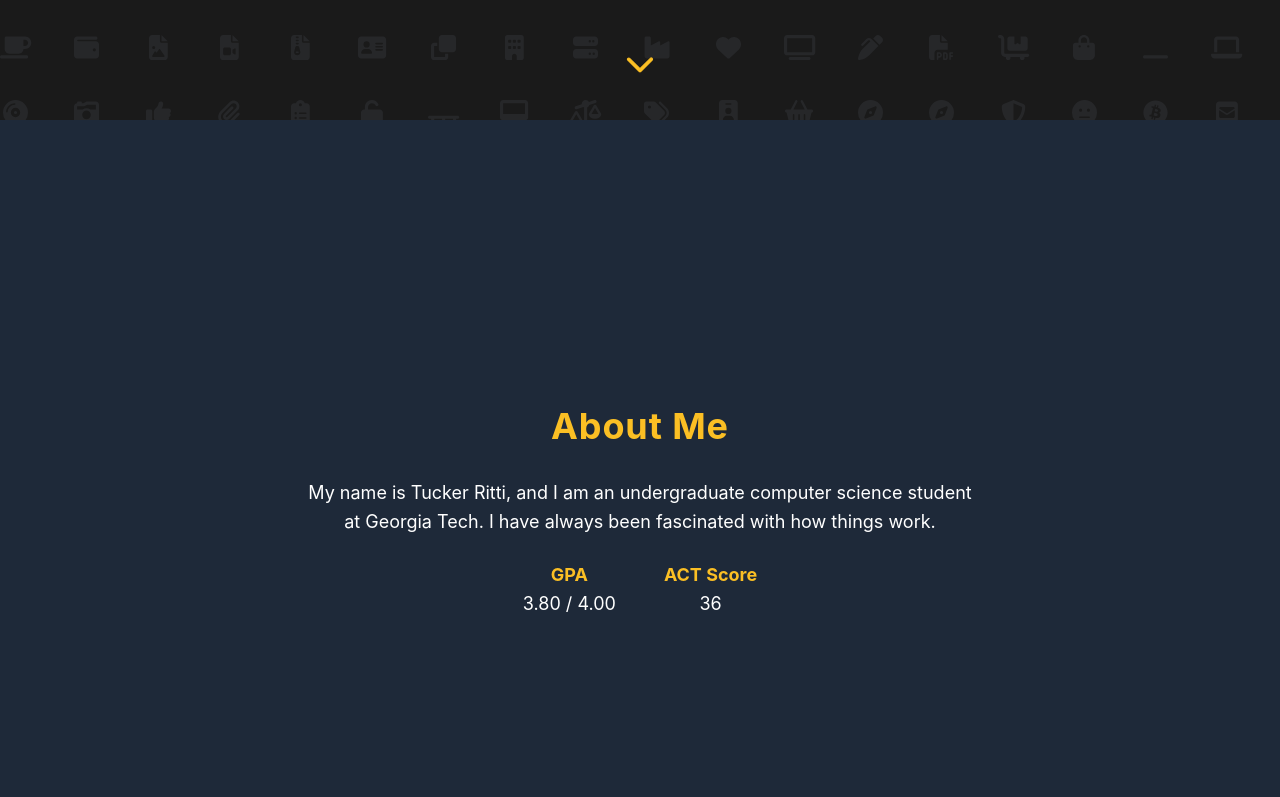
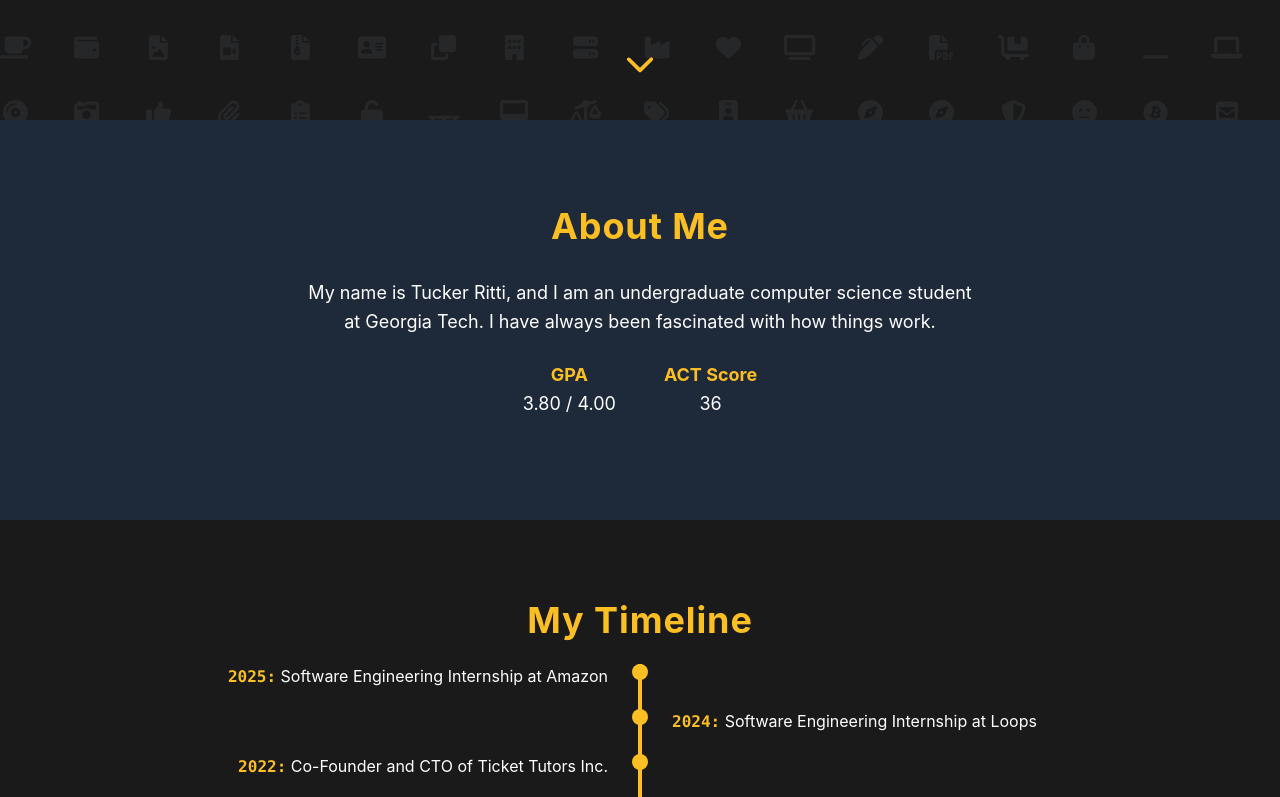
Before and after one commit to tuckerritti/tuckerritti.com, a React (Vite) app: page / in a window 1280 px wide. Shown: the part 680-1477 px from the top of the page. Built offline with nearby package versions, Linux system fonts and the light colour scheme.

Commit message:
Shrink about section

```diff
--- a/src/components/AboutSection.tsx
+++ b/src/components/AboutSection.tsx
@@ -4,7 +4,7 @@ const AboutSection: FunctionComponent = () => {
   return (
     <div
       id="about-section"
-      className="min-h-screen w-full flex flex-col items-center justify-center bg-gray-800 relative px-4 py-8"
+      className="min-h-[50vh] w-full flex flex-col items-center justify-center bg-gray-800 relative px-4 py-8"
     >
       <h2 className="text-yellow-400 text-3xl md:text-4xl font-bold mb-8 tracking-wide text-center">
         About Me
```
